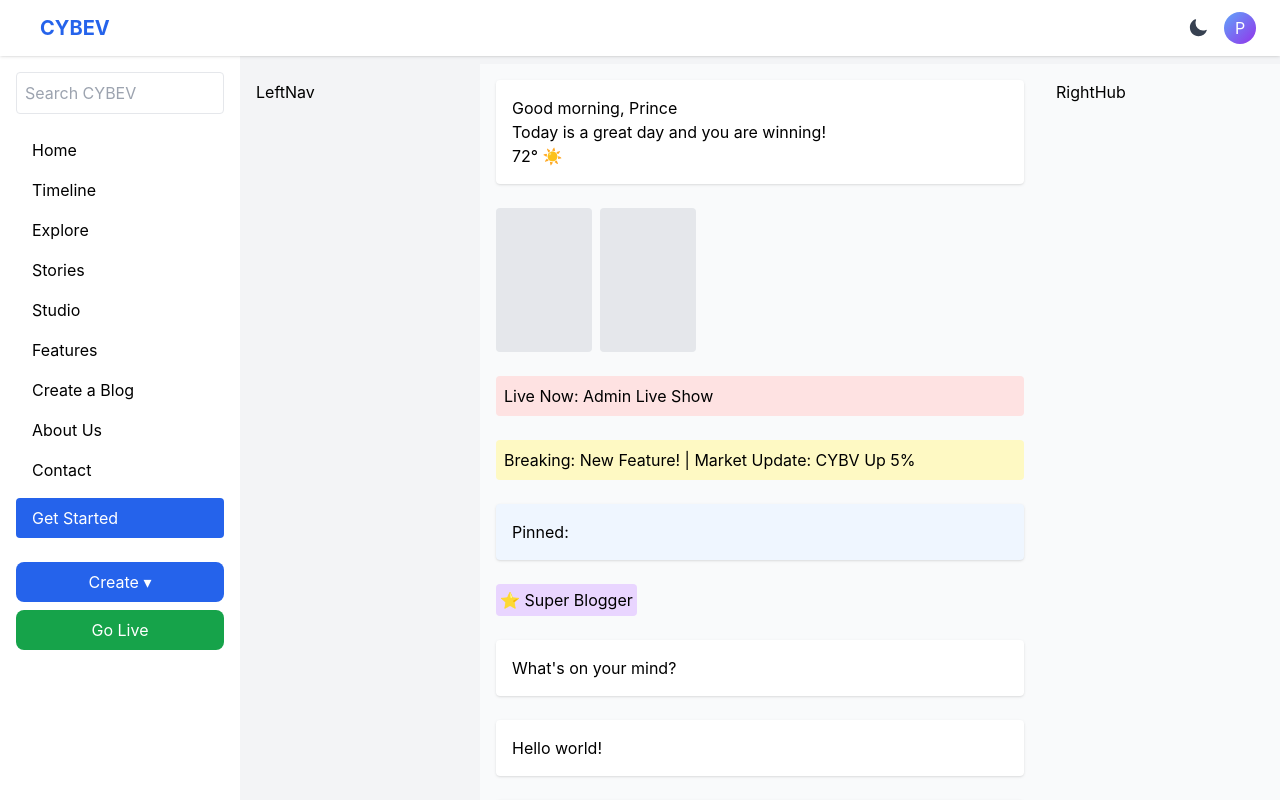
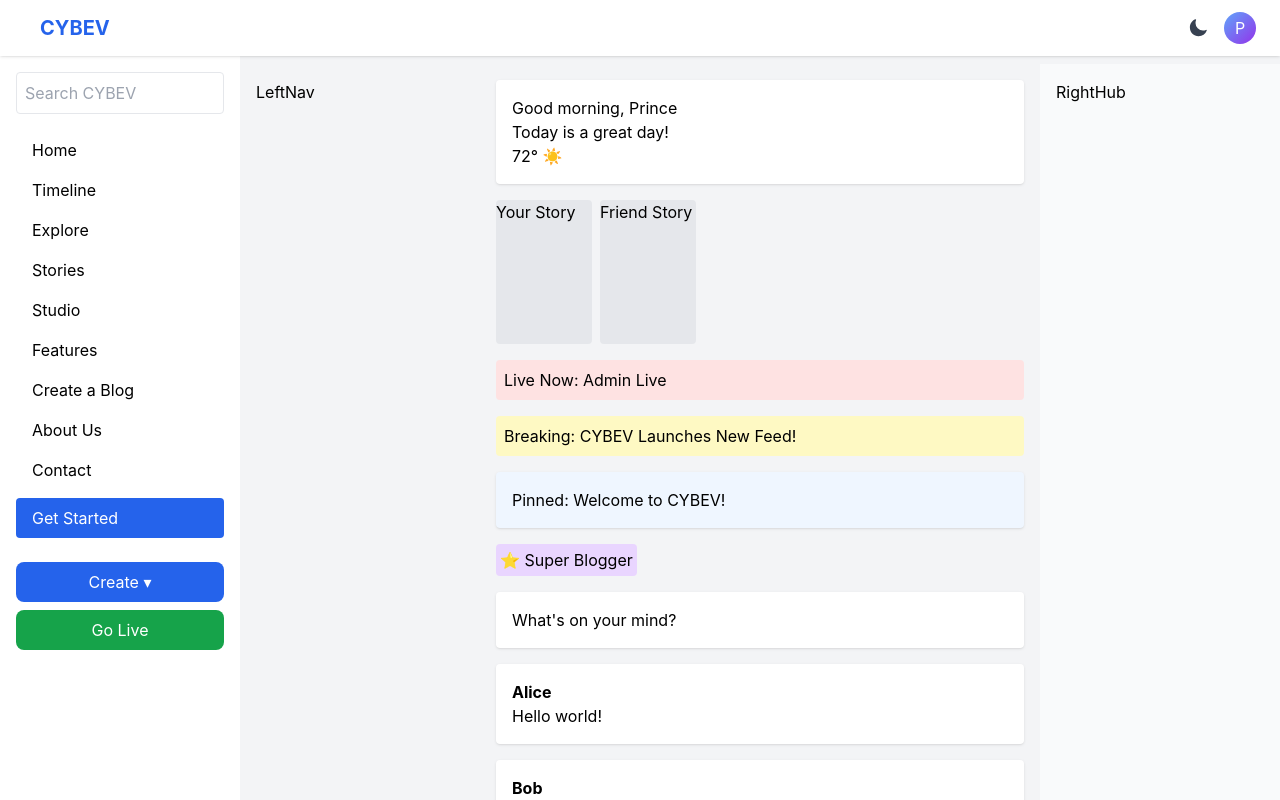
Before and after one commit to cybev1/cybev-frontend, a Next.js app: page /feed in a window 1280 px wide. Built offline with nearby package versions, Linux system fonts and the light colour scheme.

Commit message:
Add files via upload

```diff
--- a/pages/feed.jsx
+++ b/pages/feed.jsx
@@ -1,4 +1,4 @@
-import React, { useEffect, useState } from 'react';
+import React, { useState } from 'react';
 import LeftNav from '../components/social/LeftNav';
 import GreetingWeatherStrip from '../components/social/GreetingWeatherStrip';
 import StoriesCarousel from '../components/social/StoriesCarousel';
@@ -12,51 +12,35 @@ import AdCard from '../components/social/AdCard';
 import SuggestionCard from '../components/social/SuggestionCard';
 import RightHub from '../components/social/RightHub';
 
+// Mock data
+const mockStories = [{ id: 1, title: 'Your Story' }, { id: 2, title: 'Friend Story' }];
+const mockFeedPosts = [
+  { id: 1, author: 'Alice', content: 'Hello world!' },
+  { id: 2, author: 'Bob', content: 'Another post.' }
+];
+const rightHubData = {
+  friends: ['Alice', 'Bob'],
+  suggested: ['Charlie', 'Dana']
+};
+
 export default function Feed() {
-  const [greeting, setGreeting] = useState('');
-  const [message, setMessage] = useState('');
-  const [weather, setWeather] = useState({ temp: 72, icon: '☀️' });
-  const [stories, setStories] = useState([]);
-  const [liveStream, setLiveStream] = useState(null);
-  const [headlines, setHeadlines] = useState([]);
-  const [pinnedPost, setPinnedPost] = useState({ title: 'Welcome to CYBEV!', id: 'pin1' });
-  const [feed, setFeed] = useState([]);
-  const [rightData, setRightData] = useState({
-    followers: [{id:'u1', name:'Alice'}, {id:'u2', name:'Bob'}],
-    suggestions: [{id:'u3', name:'Charlie'}],
-    pages: [{id:'p1', name:'Tech News'}],
-    groups: [{id:'g1', name:'Developers'}],
-    events: [{id:'e1', title:'Launch Party'}]
-  });
-
-  useEffect(() => {
-    const hour = new Date().getHours();
-    let greet = 'Hello';
-    if (hour < 12) greet = 'Good morning';
-    else if (hour < 18) greet = 'Good afternoon';
-    else greet = 'Good evening';
-    setGreeting(`${greet}, Prince`);
-    setMessage('Today is a great day and you are winning!');
-
-    setStories([
-      { id: 'upload', userName: 'Your Story', avatar: null },
-      { id: 'u1', userName: 'Alice', avatar: '/default-avatar.png' }
-    ]);
-    setLiveStream({ id: 'admin', title: 'Admin Live Show' });
-    setHeadlines(['Breaking: New Feature!', 'Market Update: CYBV Up 5%']);
-    setFeed([
-      { id:'1', avatar:'/default-avatar.png', userName:'Alice', time:'1h', content:'Hello world!', likes:5, comments:2, shares:1 },
-      { id:'2', avatar:'/default-avatar.png', userName:'Bob', time:'2h', content:'Second mock post', likes:3, comments:0, shares:0 }
-    ]);
-  }, []);
+  const [greeting] = useState('Good morning, Prince');
+  const [message] = useState('Today is a great day!');
+  const [weather] = useState({ temp: 72, icon: '☀️' });
+  const [stories] = useState(mockStories);
+  const [liveStream] = useState({ title: 'Admin Live', streamer: 'Admin' });
+  const [headlines] = useState(['Breaking: CYBEV Launches New Feed!']);
+  const [pinnedPost] = useState({ id: 0, author: 'Admin', content: 'Welcome to CYBEV!' });
+  const [feed] = useState(mockFeedPosts);
+  const [rightData] = useState(rightHubData);
 
   return (
-    <div className="flex bg-gray-50 dark:bg-gray-900 min-h-screen">
+    <div className="flex flex-col lg:flex-row h-screen">
       <LeftNav />
-      <main className="flex-1 p-4 space-y-6">
+      <div className="flex-1 p-4 overflow-y-auto space-y-4">
         <GreetingWeatherStrip greeting={greeting} message={message} weather={weather} />
         <StoriesCarousel stories={stories} />
-        {liveStream && <LiveNowStrip stream={liveStream} />}
+        <LiveNowStrip stream={liveStream} />
         <NewsTicker headlines={headlines} />
         <PinPostCard post={pinnedPost} />
         <SuperBloggerBadge />
@@ -64,7 +48,7 @@ export default function Feed() {
         {feed.map(post => <PostCard key={post.id} post={post} />)}
         <AdCard />
         <SuggestionCard suggestion={{ title: 'People You May Know' }} />
-      </main>
+      </div>
       <RightHub data={rightData} />
     </div>
 );
```
